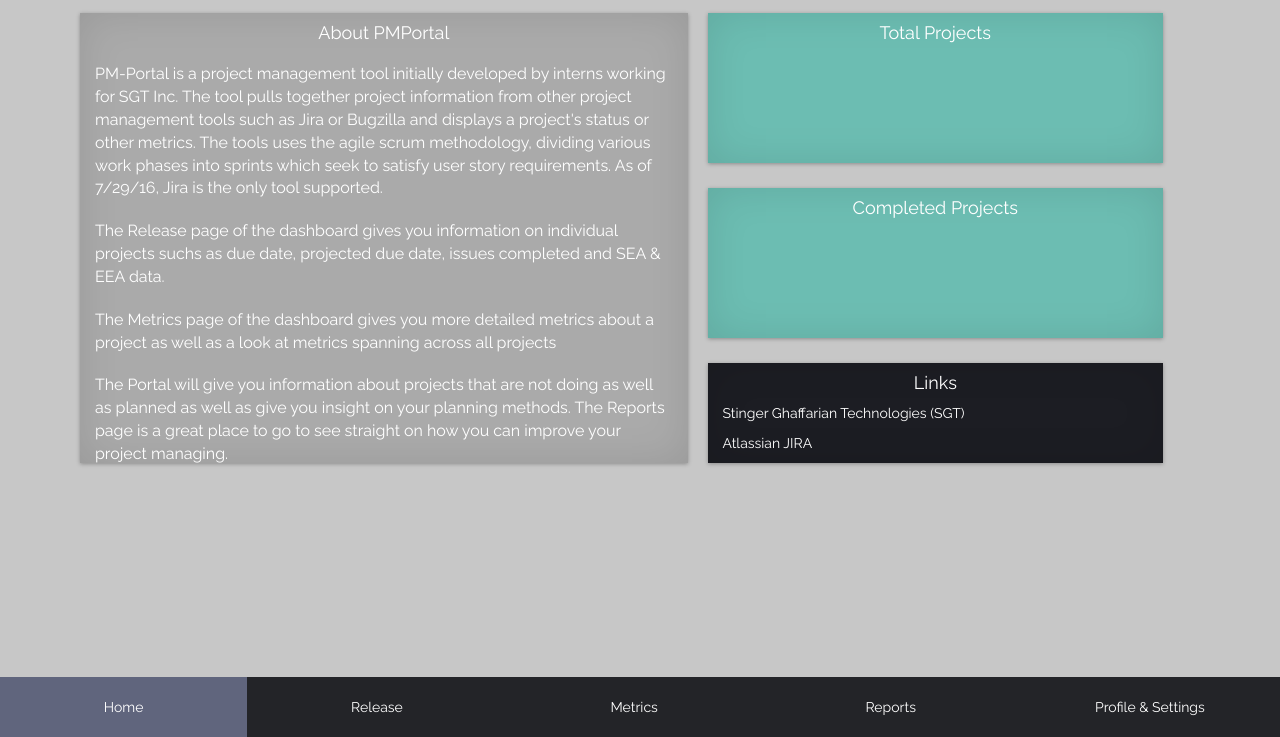
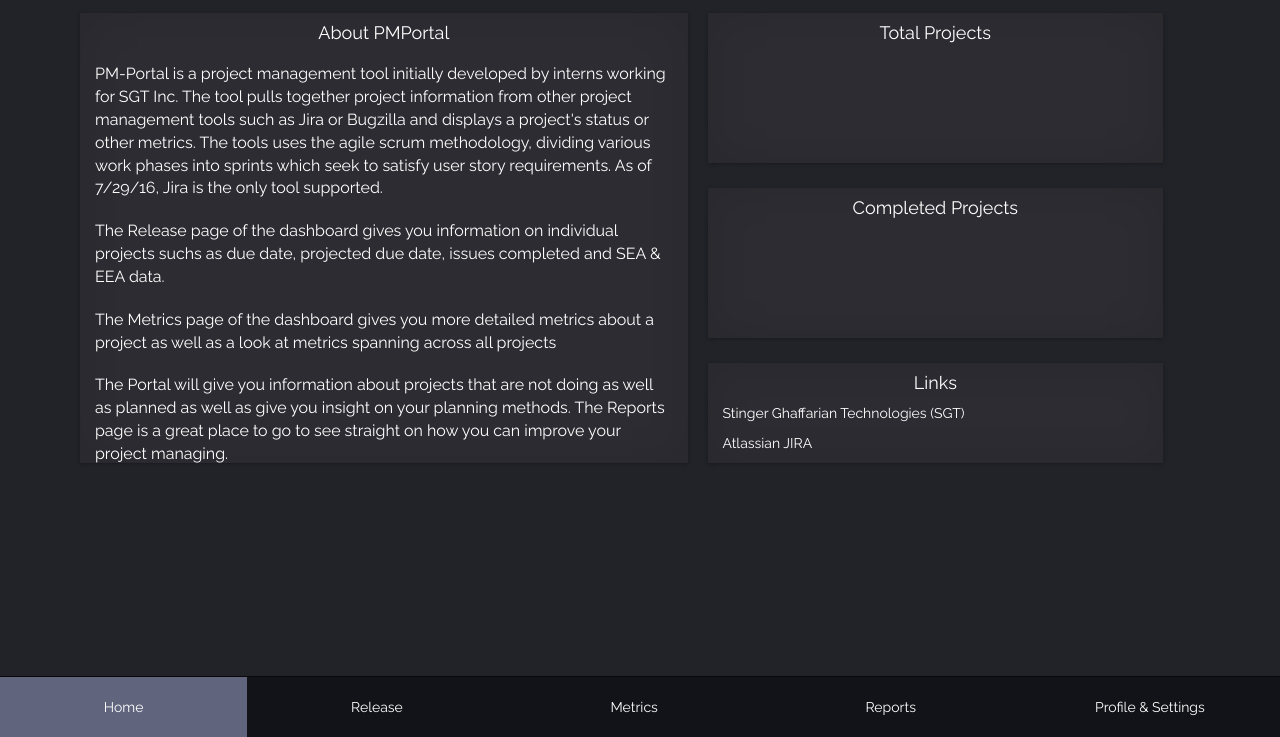
Before and after one commit to jaygrl216/JiraClient-Console, a plain HTML site: page pmportal/WebContent/home.html in a window 1280 px wide. Shown: the part 63-800 px from the top of the page. Drawn offline with Linux system fonts and the light colour scheme; no server answers.

Commit message:
changed style back, will figure out a new scheme later

```diff
--- a/pmportal/WebContent/style/template.css
+++ b/pmportal/WebContent/style/template.css
@@ -1,16 +1,15 @@
 @import url(https://fonts.googleapis.com/css?family=Montserrat|Raleway);
 
-#about p{
-    font-size: 16px;
-    margin-top: 20px;
-}
-
 body {
-/*    background-color: rgba(11, 12, 18, 0.9);*/
-    background-color: rgba(199, 199, 199, 1);
+    background-color: rgba(11, 12, 18, 0.9);
     color: #fff;
     font-family: 'Raleway', sans-serif;
     overflow-x: hidden;
+}
+
+ul {
+    font-family: 'Raleway', sans-serif;
+    color: #fff;
 }
 
 li {
@@ -18,34 +17,25 @@ li {
     text-align: center;
 }
 
-#links {
-    height: 100px;
-    box-shadow:0 1px 4px rgba(0, 0, 0, 0.3), 0 0 40px rgba(0, 0, 0, 0.1) inset;
-    background-color: rgba(11, 12, 18, 0.9);
-    margin-left: 20px;
-}
-
 #total, #finished {
     height: 150px;
     box-shadow:0 1px 4px rgba(0, 0, 0, 0.3), 0 0 40px rgba(0, 0, 0, 0.1) inset;
-/*    background-color: rgba(11, 12, 18, 0.9); */
-    background-color: rgba(18, 179, 157, 0.5);
+    background-color: rgba(125, 126, 125, 0.1);
     margin-bottom: 25px;
     margin-left: 20px;
 }
 
-ul {
-    font-family: 'Raleway', sans-serif;
-    color: #fff;
+#links {
+    height: 100px;
+    box-shadow:0 1px 4px rgba(0, 0, 0, 0.3), 0 0 40px rgba(0, 0, 0, 0.1) inset;
+    background-color: rgba(125, 126, 125, 0.1);
+    margin-left: 20px;
 }
 
-
-
-
-
-
-
-
+#about p{
+    font-size: 16px;
+    margin-top: 20px;
+}
 
 #graph {
     margin-left: 15px;
@@ -74,7 +64,7 @@ ul {
 #cal, #about{
     height: 450px;
     box-shadow:0 1px 4px rgba(0, 0, 0, 0.3), 0 0 40px rgba(0, 0, 0, 0.1) inset;
-    background-color: rgba(125, 126, 125, 0.4);
+    background-color: rgba(125, 126, 125, 0.1);
 }
 
 #graph4 {
@@ -92,7 +82,6 @@ ul {
 
 .navbar-inverse {
     background-color: rgba(17, 18, 23, 0.9);
-    border-top: none;
 }
 
 #layer1 {
@@ -108,7 +97,6 @@ ul {
 header h3 {
     float: left;
     margin-left: 55px;
-    color: rgba(17, 18, 23, 0.7);
 }
 
 header .dropdown {
@@ -277,3 +265,7 @@ h5 {
 .below {
     color: #C2E4F0;
 }
+
+
+Contact GitHub API Training Shop Blog About
+© 2016 GitHub, Inc. Terms Privacy Security Status Help
```
